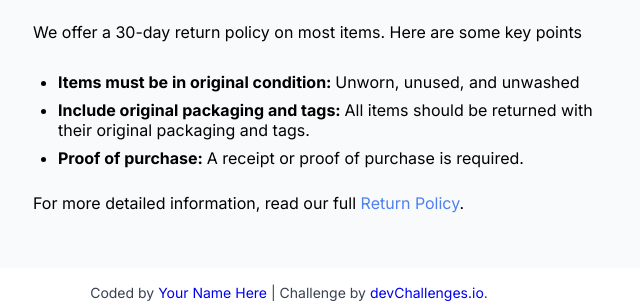
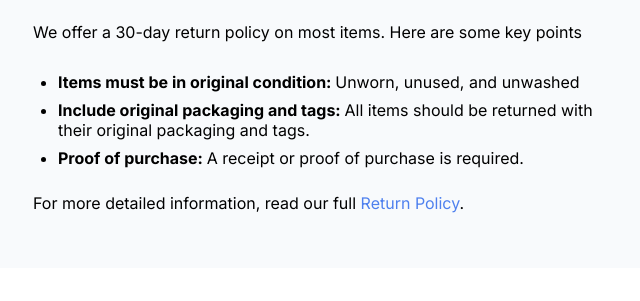
Before and after one commit to Vetal-Koz/devchallenges_simple_FAQ, a plain HTML site: page index.html in a window 1280 px wide. Shown: the part 562-863 px from the top of the page, without its empty margins (351-991 px from the left). Drawn offline with Linux system fonts and the light colour scheme.

Commit message:
Delete author description

```diff
--- a/index.html
+++ b/index.html
@@ -76,11 +76,5 @@
           <p class="answer-text">For more detailed information, read our full <a class="link">Return Policy</a>.</p>
       </div>
     </div>
-    <div class="author-info">
-      Coded by <a href="#">Your Name Here</a> | Challenge by
-      <a href="https://www.devchallenges.io?ref=challenge" target="_blank"
-        >devChallenges.io</a
-      >.
-    </div>
   </body>
 </html>
```
